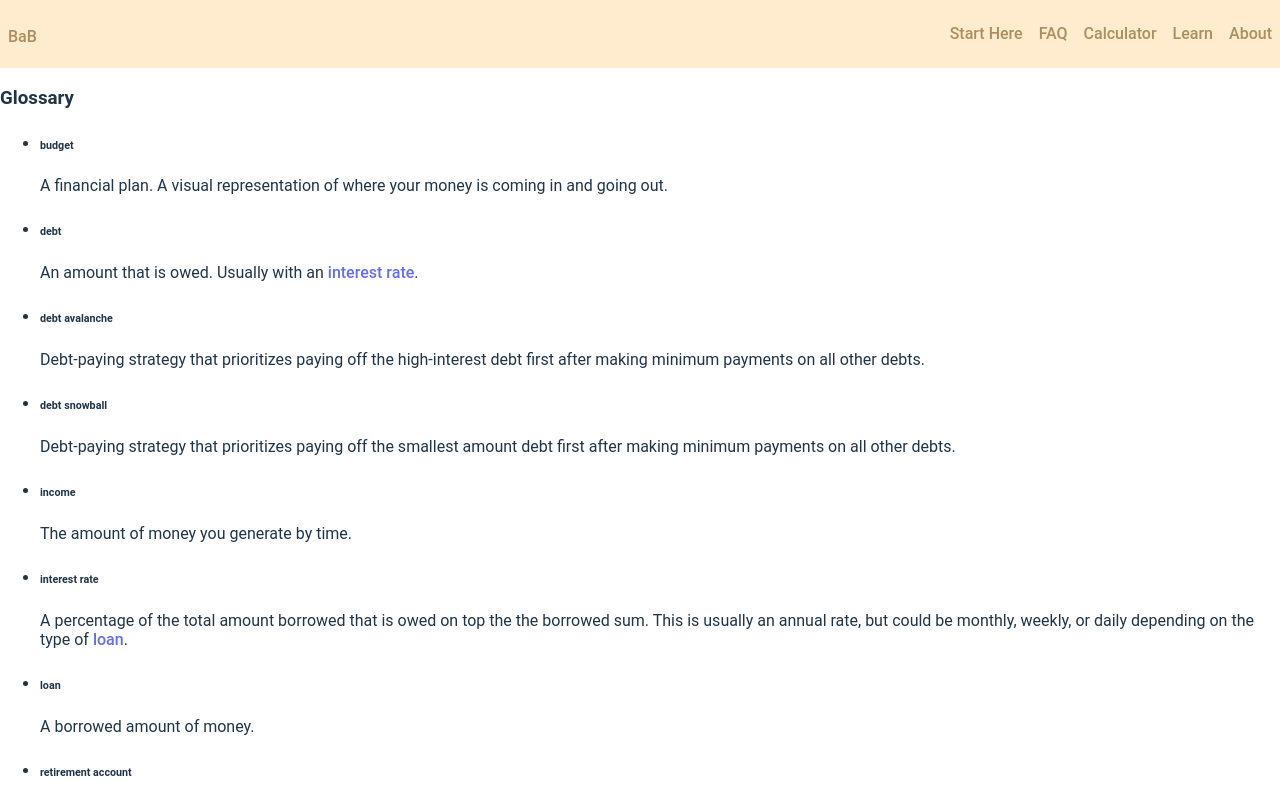
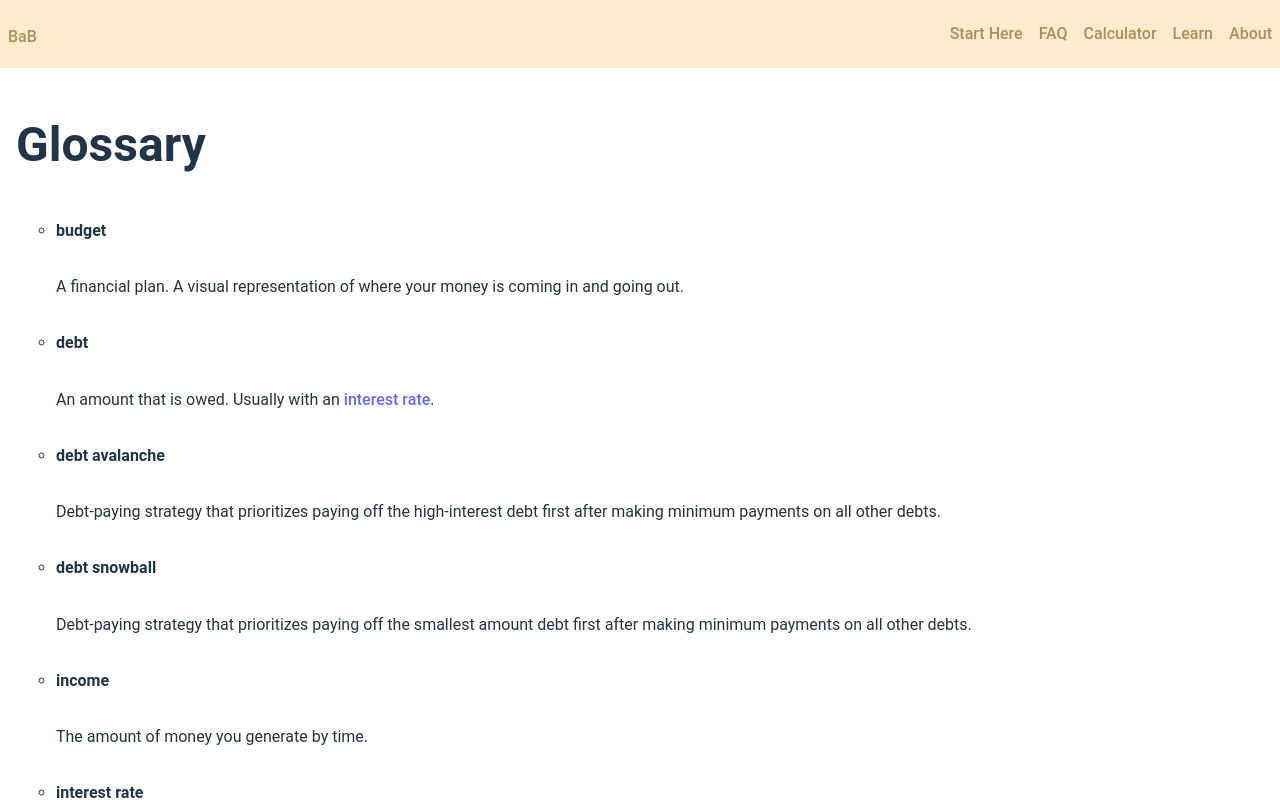
Before and after one commit to doanaminh/build-a-budget, a React (Vite) app in the folder client/: page /glossary in a window 1280 px wide. Shown: the top 800 px of the page. Built offline with nearby package versions, Linux system fonts and the light colour scheme; a web font is replaced by a local one.

Commit message:
visual changes to glossary and term css

```diff
--- a/client/src/App.css
+++ b/client/src/App.css
@@ -41,11 +41,6 @@
   color: #888;
 }
 
-/*
-=======================================================
-START
-=======================================================
-*/
 
 /*
 =======================================================
@@ -53,7 +48,29 @@ COMPONENTS
 =======================================================
 */
 /*
-|| NAVBAR
+|| FOOTER ==============================================
+ */
+ .Footer {
+  background-color: blanchedalmond;
+  display: flex;
+  justify-content: space-between;
+  align-items: center;
+}
+.Footer h2 a {
+  padding: 0 0.5rem;
+  color: #ad8e60;
+}
+.Footer ul {
+  display: flex;
+  justify-content: space-around;
+  list-style: none;
+}
+.Footer li a {
+  padding: 0 0.5rem;
+  color: #ad8e60;
+}
+/*
+|| NAVBAR =============================================
 */
 .Navbar {
   background-color: blanchedalmond;
@@ -76,33 +93,57 @@ COMPONENTS
 }
 
 /*
-|| FOOTER
- */
- .Footer {
-  background-color: blanchedalmond;
-  display: flex;
-  justify-content: space-between;
-  align-items: center;
-}
-.Footer h2 a {
-  padding: 0 0.5rem;
-  color: #ad8e60;
-}
-.Footer ul {
-  display: flex;
-  justify-content: space-around;
-  list-style: none;
-}
-.Footer li a {
-  padding: 0 0.5rem;
-  color: #ad8e60;
-}
-
-/*
 =======================================================
 PAGES
 =======================================================
 */
+/*
+|| BUDGET CALCULATOR ==================================
+*/
+.BudgetCalculator {
+  padding: 2rem 0;
+  display: flex;
+  flex-direction: column;
+  align-items: center;
+}
+.BudgetCalculator form {
+  background-color: #d6c4ac;
+  padding: 1.5rem;
+  border-top-left-radius: .5rem;
+  border-top-right-radius: .5rem;
+}
+.BudgetCalculator ul {
+  list-style: none;
+}
+.BudgetCalculator div, .BudgetCalculator li {
+  display: flex;
+  justify-content: space-between;
+  padding: 0.25rem 0;
+}
+.BudgetCalculator label {
+  width: 50%;
+}
+.BudgetCalculator input {
+  text-align: end;
+  border: beige solid 1px;
+  border-radius: .2rem;
+}
+
+/*
+|| GLOSSARY ===========================================
+*/
+.Glossary {
+  padding: 0 1rem;
+}
+.Glossary h3 {
+  font-size: 3rem;
+}
+.Glossary li {
+  list-style-type: circle;
+}
+.Glossary h6 {
+  font-size: 1rem;
+}
 
 /*
 || HOME ===============================================
@@ -240,45 +281,5 @@ main p {
 }
 
 /*
-|| BUDGET CALCULATOR ==================================
+|| LEARN ===============================================
 */
-.BudgetCalculator {
-  padding: 2rem 0;
-  display: flex;
-  flex-direction: column;
-  align-items: center;
-}
-.BudgetCalculator form {
-  background-color: #d6c4ac;
-  padding: 1.5rem;
-  border-top-left-radius: .5rem;
-  border-top-right-radius: .5rem;
-}
-.BudgetCalculator ul {
-  list-style: none;
-}
-.BudgetCalculator div, .BudgetCalculator li {
-  display: flex;
-  justify-content: space-between;
-  padding: 0.25rem 0;
-}
-.BudgetCalculator label {
-  width: 50%;
-}
-.BudgetCalculator input {
-  text-align: end;
-  border: beige solid 1px;
-  border-radius: .2rem;
-}
-
-/*
-|| GLOSSARY ===========================================
-*/
-#tooltip span {
-  display:none;
-}
-#tooltip:hover span {
-  display:block;
-  position:fixed;
-  overflow:hidden;
-}
--- a/client/src/components/Term.css
+++ b/client/src/components/Term.css
@@ -2,9 +2,10 @@ a {
     cursor: pointer;
 }
 .termModal {
-    width: 90%;
+    width: 85%;
     position: absolute;
     border-radius: .5rem;
     padding: .5rem;
-    background-color: #649dff;
+    background-color: #96b7f0;
+    box-shadow: 5px 5px 5px gray;
 }
--- a/client/src/pages/Glossary.tsx
+++ b/client/src/pages/Glossary.tsx
@@ -4,7 +4,7 @@ export default function () {
 
     return (
         <>
-            <section>
+            <section className="Glossary">
                 <article>
                     <h3>Glossary</h3>
                 </article>
```
Also changed, not shown: client/todo.txt.
